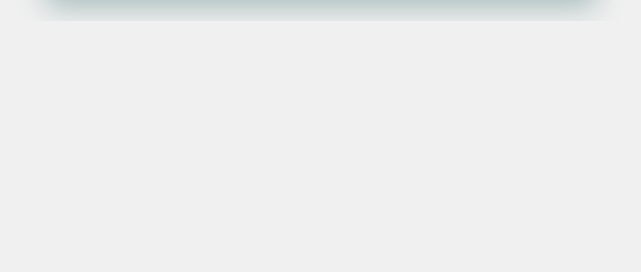
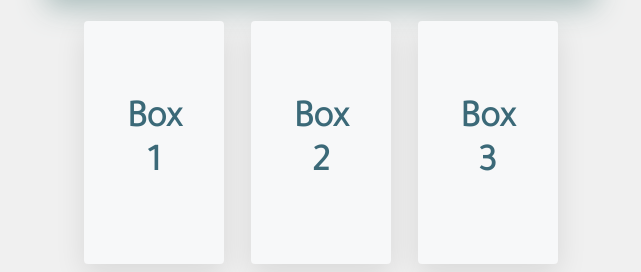
Before and after one commit to tomineodegard-lewagon/profile, a plain HTML site: page index.html in a window 1280 px wide. Shown: the part 1045-1317 px from the top of the page, without its empty margins (319-960 px from the left). Before the commit the page ends 1066 px from the top, so only its background shows below. Drawn offline with nearby package versions, Linux system fonts and the light colour scheme.

Commit message:
yes things are prettier now

```diff
--- a/index.html
+++ b/index.html
@@ -54,5 +54,18 @@
 
     </div>
 
+  <div class='page-wrapper'>
+     <div class='sm-card'>
+        <h3>Box 1</h3>
+      </div>
+     <div class='sm-card'>
+        <h3>Box 2</h3>
+      </div>
+     <div class='sm-card'>
+        <h3>Box 3</h3>
+     </div>
+    </div>
+
+
   </body>
 </html>
--- a/style.css
+++ b/style.css
@@ -1,22 +1,5 @@
 @import url('https://fonts.googleapis.com/css2?family=Tajawal:wght@300&family=Zilla+Slab:wght@700&display=swap');
-@media (max-width: 960px) {
-  /* For a screen < 960px, this CSS will be read */
-  .container {
-    width: 700px;
-  }
-}
-@media (max-width: 720px) {
-  /* For a screen < 720px, this CSS will be read */
-  .container {
-    width: 500px;
-  }
-}
-@media (max-width: 540px) {
-  /* For a screen < 540px, this CSS will be read */
-  .container {
-    width: 300px;
-  }
-}
+
 
 body {
   background-color: rgb(240, 240, 240);
@@ -73,6 +56,16 @@ a:hover {
   display: inline-block;
 }
 
+.sm-card {
+  background-color: #F7F8F9;
+  padding: 40px;
+  box-shadow: 0px 10px 30px rgba(0,0,0,0.1);
+  width: 60px;
+  margin: 0px auto;
+  text-align: center;
+  border-radius: 4px;
+}
+
 .card-white {
   background-color: white;
   width: 500px;
@@ -83,6 +76,8 @@ a:hover {
   border-radius: 5px;
   border: 1px solid lightgrey;
 }
+
+
 
 .image-circle {
   border-radius: 50%;
@@ -106,3 +101,29 @@ a:hover {
   background-color: #E4E3E3;
   box-shadow: 0 5px px rbga(0,0,0,0,2)
 }
+
+.page-wrapper {
+  display: flex;
+  justify-content: space-evenly ;
+  margin: 0px auto;
+  width: 500px;
+}
+
+@media (max-width: 960px) {
+  /* For a screen < 960px, this CSS will be read */
+  .container {
+    width: 700px;
+  }
+}
+@media (max-width: 720px) {
+  /* For a screen < 720px, this CSS will be read */
+  .container {
+    width: 500px;
+  }
+}
+@media (max-width: 540px) {
+  /* For a screen < 540px, this CSS will be read */
+  .container {
+    width: 300px;
+  }
+}
```
